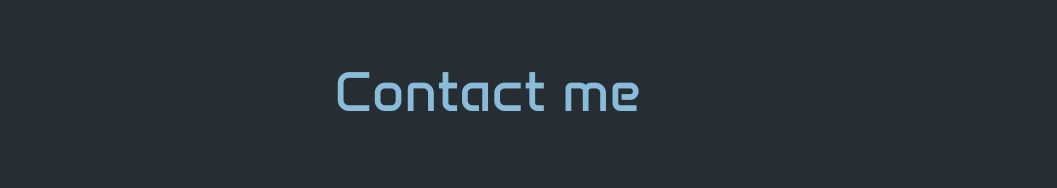
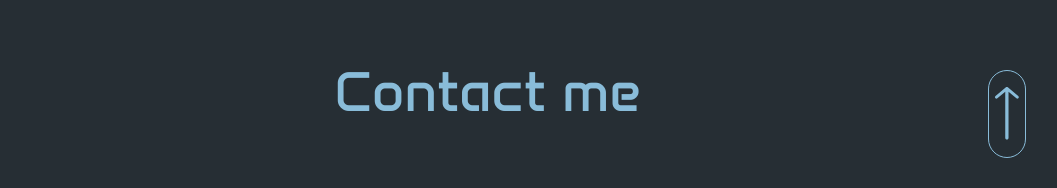
Before and after one commit to rekyi/portfolio, an Angular app: page / in a window 1280 px wide. Shown: the part 3287-3475 px from the top of the page, without its empty margins (152-1209 px from the left). Built offline with nearby package versions, Linux system fonts and the light colour scheme.

Commit message:
add scroll-to-top button

```diff
--- a/src/app/pages/home/components/contact/contact.html
+++ b/src/app/pages/home/components/contact/contact.html
@@ -79,4 +79,8 @@
 
     <button appPrimaryButton variant="secondary" type="submit" class="send-btn">Send</button>
   </form>
+
+  <button class="scroll-top" type="button" aria-label="Scroll to top" (click)="scrollToTop()">
+    <img src="/icons/arrow_mob.svg" alt="" width="16" height="34" loading="lazy" />
+  </button>
 </section>
--- a/src/app/pages/home/components/contact/contact.scss
+++ b/src/app/pages/home/components/contact/contact.scss
@@ -1,12 +1,57 @@
 @use 'mixins' as *;
 
 section {
+  position: relative;
   padding-block: 5rem 6.5rem;
 
   line-height: 1.2;
 
   @include desktop {
     padding-bottom: 11.25rem;
+  }
+}
+
+.scroll-top {
+  width: 1.8125rem;
+  height: 3.75rem;
+  margin-top: 4.875rem;
+  margin-inline: auto;
+  padding: 0;
+  border: 1px solid var(--primary-clr);
+  border-radius: 2rem;
+
+  background-color: transparent;
+
+  display: grid;
+  place-items: center;
+  transition: background-color 200ms ease;
+
+  @include hover {
+    background-color: color-mix(in srgb, var(--primary-clr) 20%, transparent);
+  }
+
+  @include focus-ring;
+
+  @media (prefers-reduced-motion: reduce) {
+    transition: none;
+  }
+
+  @include desktop {
+    position: absolute;
+    top: 5.75rem;
+    right: calc(var(--element-content-padding) + 2.375rem);
+    width: 2.375rem;
+    height: 5.5rem;
+    margin: 0;
+  }
+}
+
+.scroll-top img {
+  width: auto;
+  height: 2.125rem;
+
+  @include desktop {
+    height: 3.3125rem;
   }
 }
 
--- a/src/app/pages/home/components/contact/contact.ts
+++ b/src/app/pages/home/components/contact/contact.ts
@@ -9,4 +9,8 @@ import { SectionTitle } from '../../../../shared/components/section-title/sectio
   styleUrl: './contact.scss',
   templateUrl: './contact.html',
 })
-export class Contact {}
+export class Contact {
+  protected scrollToTop(): void {
+    window.scrollTo({ top: 0 });
+  }
+}
--- a/src/app/shared/components/scroll-to-top/scroll-to-top.html
+++ /dev/null
@@ -1 +0,0 @@
-<p>scroll-to-top works!</p>
```
Also changed, not shown: src/app/shared/components/scroll-to-top/scroll-to-top.ts (deleted, +0 -9 lines), src/app/shared/components/scroll-to-top/scroll-to-top.scss (deleted).
